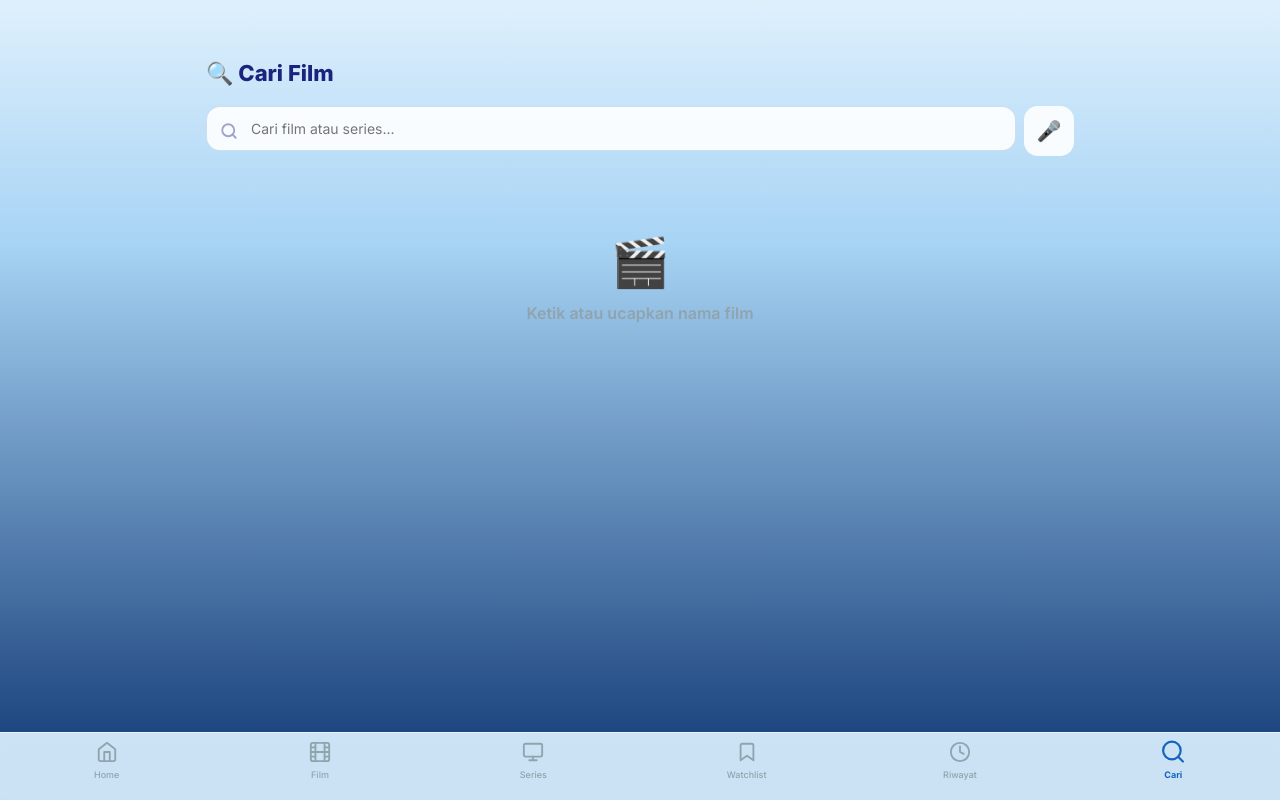
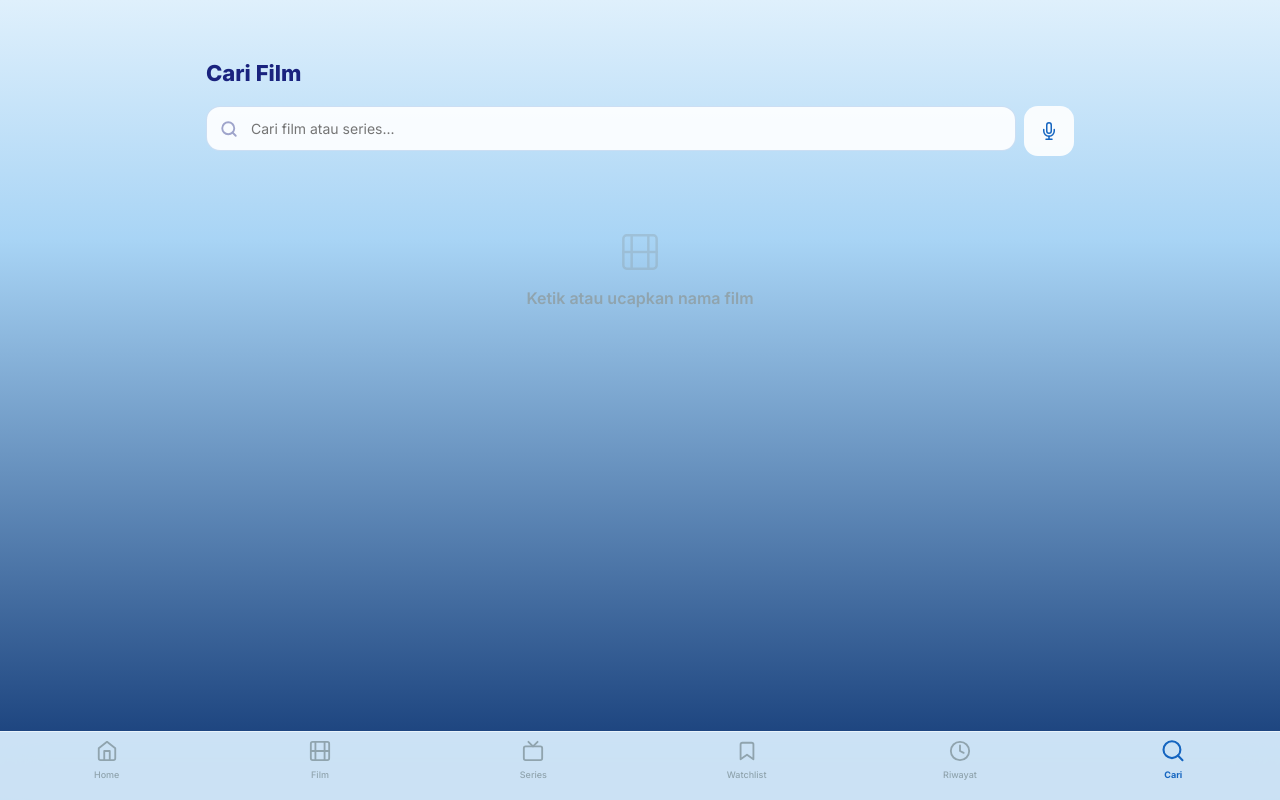
Before and after one commit to egialghazy18-rgb/nzwxfilm, a Next.js app: page /search in a window 1280 px wide. Built offline with nearby package versions, Linux system fonts and the light colour scheme.

Commit message:
fix: ganti semua emoji ke SVG

```diff
--- a/app/components/BottomNav.jsx
+++ b/app/components/BottomNav.jsx
@@ -3,18 +3,17 @@ import { usePathname } from 'next/navigation';
 import { useTheme } from '../context/ThemeContext';
 
 const nav = [
-  { href: '/', label: 'Home', svg: (c) => <svg width="22" height="22" viewBox="0 0 24 24" fill="none" stroke={c} strokeWidth="2" strokeLinecap="round" strokeLinejoin="round"><path d="M3 9l9-7 9 7v11a2 2 0 0 1-2 2H5a2 2 0 0 1-2-2z"/><polyline points="9 22 9 12 15 12 15 22"/></svg> },
-  { href: '/movies', label: 'Film', svg: (c) => <svg width="22" height="22" viewBox="0 0 24 24" fill="none" stroke={c} strokeWidth="2" strokeLinecap="round" strokeLinejoin="round"><rect x="2" y="2" width="20" height="20" rx="2.18"/><line x1="7" y1="2" x2="7" y2="22"/><line x1="17" y1="2" x2="17" y2="22"/><line x1="2" y1="12" x2="22" y2="12"/><line x1="2" y1="7" x2="7" y2="7"/><line x1="2" y1="17" x2="7" y2="17"/><line x1="17" y1="7" x2="22" y2="7"/><line x1="17" y1="17" x2="22" y2="17"/></svg> },
-  { href: '/series', label: 'Series', svg: (c) => <svg width="22" height="22" viewBox="0 0 24 24" fill="none" stroke={c} strokeWidth="2" strokeLinecap="round" strokeLinejoin="round"><rect x="2" y="3" width="20" height="14" rx="2"/><line x1="8" y1="21" x2="16" y2="21"/><line x1="12" y1="17" x2="12" y2="21"/></svg> },
-  { href: '/watchlist', label: 'Watchlist', svg: (c) => <svg width="22" height="22" viewBox="0 0 24 24" fill="none" stroke={c} strokeWidth="2" strokeLinecap="round" strokeLinejoin="round"><path d="M19 21l-7-5-7 5V5a2 2 0 0 1 2-2h10a2 2 0 0 1 2 2z"/></svg> },
-  { href: '/history', label: 'Riwayat', svg: (c) => <svg width="22" height="22" viewBox="0 0 24 24" fill="none" stroke={c} strokeWidth="2" strokeLinecap="round" strokeLinejoin="round"><circle cx="12" cy="12" r="10"/><polyline points="12 6 12 12 16 14"/></svg> },
-  { href: '/search', label: 'Cari', svg: (c) => <svg width="22" height="22" viewBox="0 0 24 24" fill="none" stroke={c} strokeWidth="2" strokeLinecap="round" strokeLinejoin="round"><circle cx="11" cy="11" r="8"/><line x1="21" y1="21" x2="16.65" y2="16.65"/></svg> },
+  { href: '/', label: 'Home', icon: <svg width="22" height="22" viewBox="0 0 24 24" fill="none" stroke="currentColor" strokeWidth="2" strokeLinecap="round" strokeLinejoin="round"><path d="M3 9l9-7 9 7v11a2 2 0 0 1-2 2H5a2 2 0 0 1-2-2z"/><polyline points="9 22 9 12 15 12 15 22"/></svg> },
+  { href: '/movies', label: 'Film', icon: <svg width="22" height="22" viewBox="0 0 24 24" fill="none" stroke="currentColor" strokeWidth="2" strokeLinecap="round" strokeLinejoin="round"><rect x="2" y="2" width="20" height="20" rx="2"/><line x1="7" y1="2" x2="7" y2="22"/><line x1="17" y1="2" x2="17" y2="22"/><line x1="2" y1="12" x2="22" y2="12"/></svg> },
+  { href: '/series', label: 'Series', icon: <svg width="22" height="22" viewBox="0 0 24 24" fill="none" stroke="currentColor" strokeWidth="2" strokeLinecap="round" strokeLinejoin="round"><rect x="2" y="7" width="20" height="15" rx="2"/><polyline points="17 2 12 7 7 2"/></svg> },
+  { href: '/watchlist', label: 'Watchlist', icon: <svg width="22" height="22" viewBox="0 0 24 24" fill="none" stroke="currentColor" strokeWidth="2" strokeLinecap="round" strokeLinejoin="round"><path d="M19 21l-7-5-7 5V5a2 2 0 0 1 2-2h10a2 2 0 0 1 2 2z"/></svg> },
+  { href: '/history', label: 'Riwayat', icon: <svg width="22" height="22" viewBox="0 0 24 24" fill="none" stroke="currentColor" strokeWidth="2" strokeLinecap="round" strokeLinejoin="round"><circle cx="12" cy="12" r="10"/><polyline points="12 6 12 12 16 14"/></svg> },
+  { href: '/search', label: 'Cari', icon: <svg width="22" height="22" viewBox="0 0 24 24" fill="none" stroke="currentColor" strokeWidth="2" strokeLinecap="round" strokeLinejoin="round"><circle cx="11" cy="11" r="8"/><line x1="21" y1="21" x2="16.65" y2="16.65"/></svg> },
 ];
 
 export default function BottomNav() {
   const path = usePathname();
   const { dark } = useTheme();
-
   return (
     <nav style={{
       position: 'fixed', bottom: 0, left: 0, right: 0, zIndex: 200,
@@ -26,13 +25,11 @@ export default function BottomNav() {
     }}>
       {nav.map(n => {
         const active = path === n.href;
-        const color = active ? (dark ? '#4fc3f7' : '#1565c0') : (dark ? 'rgba(255,255,255,0.4)' : '#90a4ae');
+        const color = active ? (dark ? '#4fc3f7' : '#1565c0') : (dark ? 'rgba(255,255,255,0.35)' : '#90a4ae');
         return (
-          <a key={n.href} href={n.href} style={{ display: 'flex', flexDirection: 'column', alignItems: 'center', gap: 2, textDecoration: 'none', flex: 1 }}>
-            <div style={{ transform: active ? 'scale(1.2)' : 'scale(1)', transition: 'all 0.2s' }}>
-              {n.svg(color)}
-            </div>
-            <span style={{ fontSize: 9, fontWeight: active ? 700 : 500, color }}>{n.label}</span>
+          <a key={n.href} href={n.href} style={{ display:'flex',flexDirection:'column',alignItems:'center',gap:3,textDecoration:'none',flex:1,color }}>
+            <div style={{ transform: active ? 'scale(1.15)' : 'scale(1)', transition: 'all 0.2s' }}>{n.icon}</div>
+            <span style={{ fontSize: 9, fontWeight: active ? 700 : 500 }}>{n.label}</span>
           </a>
         );
       })}
--- a/app/search/page.jsx
+++ b/app/search/page.jsx
@@ -5,10 +5,14 @@ import { useTheme } from '../context/ThemeContext';
 const KEY = '3a3f8986432b380633bf9670f5fff60a';
 const IMG = 'https://image.tmdb.org/t/p/w500';
 
+const IconSearch = () => <svg width="18" height="18" viewBox="0 0 24 24" fill="none" stroke="currentColor" strokeWidth="2.5" strokeLinecap="round" strokeLinejoin="round"><circle cx="11" cy="11" r="8"/><line x1="21" y1="21" x2="16.65" y2="16.65"/></svg>;
+const IconMic = ({ color }) => <svg width="18" height="18" viewBox="0 0 24 24" fill="none" stroke={color} strokeWidth="2" strokeLinecap="round" strokeLinejoin="round"><path d="M12 1a3 3 0 0 0-3 3v8a3 3 0 0 0 6 0V4a3 3 0 0 0-3-3z"/><path d="M19 10v2a7 7 0 0 1-14 0v-2"/><line x1="12" y1="19" x2="12" y2="23"/><line x1="8" y1="23" x2="16" y2="23"/></svg>;
+const IconFilm = () => <svg width="40" height="40" viewBox="0 0 24 24" fill="none" stroke="currentColor" strokeWidth="1.5" strokeLinecap="round" strokeLinejoin="round"><rect x="2" y="2" width="20" height="20" rx="2"/><line x1="7" y1="2" x2="7" y2="22"/><line x1="17" y1="2" x2="17" y2="22"/><line x1="2" y1="12" x2="22" y2="12"/></svg>;
+
 export default function SearchPage() {
   const { dark } = useTheme();
   const [query, setQuery] = useState('');
-  const [results, setResults] = useState([]);
+  const [results, setResults] = useState({});
   const [loading, setLoading] = useState(false);
   const [listening, setListening] = useState(false);
   const [tab, setTab] = useState('movie');
@@ -16,7 +20,7 @@ export default function SearchPage() {
   const inputRef = useRef(null);
 
   useEffect(() => {
-    if (!query.trim()) { setResults([]); return; }
+    if (!query.trim()) { setResults({}); return; }
     clearTimeout(debounce.current);
     debounce.current = setTimeout(async () => {
       setLoading(true);
@@ -25,9 +29,7 @@ export default function SearchPage() {
           fetch(`https://api.themoviedb.org/3/search/movie?api_key=${KEY}&language=id-ID&query=${encodeURIComponent(query)}`).then(r=>r.json()),
           fetch(`https://api.themoviedb.org/3/search/tv?api_key=${KEY}&language=id-ID&query=${encodeURIComponent(query)}`).then(r=>r.json()),
         ]);
-        const movies = (rm.results||[]).map(f=>({...f,_type:'movie'}));
-        const tvs = (rt.results||[]).map(f=>({...f,_type:'tv'}));
-        setResults({ movie: movies, tv: tvs });
+        setResults({ movie: (rm.results||[]).map(f=>({...f,_type:'movie'})), tv: (rt.results||[]).map(f=>({...f,_type:'tv'})) });
       } finally { setLoading(false); }
     }, 400);
   }, [query]);
@@ -37,14 +39,9 @@ export default function SearchPage() {
     if (!SR) return alert('Browser kamu tidak support voice search');
     const rec = new SR();
     rec.lang = 'id-ID';
-    rec.interimResults = false;
     rec.onstart = () => setListening(true);
     rec.onend = () => setListening(false);
-    rec.onresult = (e) => {
-      const text = e.results[0][0].transcript;
-      setQuery(text);
-      inputRef.current?.focus();
-    };
+    rec.onresult = (e) => { setQuery(e.results[0][0].transcript); inputRef.current?.focus(); };
     rec.onerror = () => setListening(false);
     rec.start();
   };
@@ -52,86 +49,50 @@ export default function SearchPage() {
   const bg = dark ? 'linear-gradient(180deg,#0a0a1a 0%,#0d1b3e 100%)' : 'linear-gradient(180deg,#dff0fc 0%,#a8d4f5 30%,#0b3270 100%)';
   const txt = dark ? '#fff' : '#1a237e';
   const inputBg = dark ? 'rgba(255,255,255,0.08)' : 'rgba(255,255,255,0.9)';
-  const inputColor = dark ? '#fff' : '#1a237e';
-
   const list = results[tab] || [];
 
   return (
-    <main style={{ minHeight: '100vh', background: bg, paddingBottom: 100 }}>
-      <div style={{ maxWidth: 900, margin: '0 auto', padding: '60px 16px 80px' }}>
-        <h1 style={{ fontSize: 22, fontWeight: 800, color: txt, marginBottom: 20 }}>🔍 Cari Film</h1>
+    <main style={{ minHeight:'100vh',background:bg,paddingBottom:100 }}>
+      <div style={{ maxWidth:900,margin:'0 auto',padding:'60px 16px 80px' }}>
+        <h1 style={{ fontSize:22,fontWeight:800,color:txt,marginBottom:20 }}>Cari Film</h1>
 
-        {/* Search bar + voice */}
-        <div style={{ display: 'flex', gap: 8, marginBottom: 16 }}>
-          <div style={{ flex: 1, position: 'relative' }}>
-            <input
-              ref={inputRef}
-              value={query}
-              onChange={e => setQuery(e.target.value)}
-              placeholder="Cari film atau series..."
-              style={{
-                width: '100%', padding: '13px 16px 13px 44px',
-                borderRadius: 14, border: dark ? '1.5px solid rgba(255,255,255,0.15)' : '1.5px solid rgba(21,101,192,0.2)',
-                background: inputBg, color: inputColor,
-                fontSize: 14, fontFamily: 'Inter,sans-serif',
-                outline: 'none', boxSizing: 'border-box',
-              }}
-            />
-            <svg style={{ position: 'absolute', left: 14, top: '50%', transform: 'translateY(-50%)', opacity: 0.4 }} width="18" height="18" viewBox="0 0 24 24" fill="none" stroke={inputColor} strokeWidth="2.5" strokeLinecap="round" strokeLinejoin="round"><circle cx="11" cy="11" r="8"/><line x1="21" y1="21" x2="16.65" y2="16.65"/></svg>
-            {query && (
-              <button onClick={() => setQuery('')} style={{ position:'absolute',right:12,top:'50%',transform:'translateY(-50%)',background:'none',border:'none',cursor:'pointer',fontSize:18,color:inputColor,opacity:0.5 }}>✕</button>
-            )}
+        <div style={{ display:'flex',gap:8,marginBottom:16 }}>
+          <div style={{ flex:1,position:'relative' }}>
+            <input ref={inputRef} value={query} onChange={e=>setQuery(e.target.value)} placeholder="Cari film atau series..."
+              style={{ width:'100%',padding:'13px 16px 13px 44px',borderRadius:14,border:dark?'1.5px solid rgba(255,255,255,0.15)':'1.5px solid rgba(21,101,192,0.2)',background:inputBg,color:dark?'#fff':'#1a237e',fontSize:14,fontFamily:'Inter,sans-serif',outline:'none',boxSizing:'border-box' }} />
+            <span style={{ position:'absolute',left:14,top:'50%',transform:'translateY(-50%)',opacity:0.4,color:dark?'#fff':'#1a237e' }}><IconSearch /></span>
+            {query && <button onClick={()=>setQuery('')} style={{ position:'absolute',right:12,top:'50%',transform:'translateY(-50%)',background:'none',border:'none',cursor:'pointer',fontSize:16,color:dark?'rgba(255,255,255,0.5)':'#90a4ae' }}>✕</button>}
           </div>
-
-          {/* Voice button */}
-          <button onClick={startVoice} style={{
-            width: 50, height: 50, borderRadius: 14, border: 'none', cursor: 'pointer',
-            background: listening ? '#e53935' : dark ? 'rgba(255,255,255,0.1)' : 'rgba(255,255,255,0.9)',
-            display: 'flex', alignItems: 'center', justifyContent: 'center',
-            fontSize: 20, flexShrink: 0,
-            boxShadow: listening ? '0 0 0 4px rgba(229,57,53,0.3)' : 'none',
-            animation: listening ? 'pulse-red 1s ease-in-out infinite' : 'none',
-            transition: 'all 0.2s',
-          }}>
-            🎤
+          <button onClick={startVoice} style={{ width:50,height:50,borderRadius:14,border:'none',cursor:'pointer',background:listening?'#e53935':dark?'rgba(255,255,255,0.1)':'rgba(255,255,255,0.9)',display:'flex',alignItems:'center',justifyContent:'center',flexShrink:0,boxShadow:listening?'0 0 0 4px rgba(229,57,53,0.3)':'none',transition:'all 0.2s' }}>
+            <IconMic color={listening?'#fff':dark?'#4fc3f7':'#1565c0'} />
           </button>
         </div>
 
         {listening && (
-          <div style={{ textAlign: 'center', padding: '12px', marginBottom: 16, background: dark ? 'rgba(229,57,53,0.15)' : 'rgba(229,57,53,0.08)', borderRadius: 12, color: '#e53935', fontWeight: 600, fontSize: 13 }}>
-            🎤 Mendengarkan... Ucapkan nama film
+          <div style={{ textAlign:'center',padding:12,marginBottom:16,background:'rgba(229,57,53,0.1)',borderRadius:12,color:'#e53935',fontWeight:600,fontSize:13 }}>
+            Mendengarkan... Ucapkan nama film
           </div>
         )}
 
-        {/* Tab movie / tv */}
         {results.movie && (
-          <div style={{ display: 'flex', gap: 8, marginBottom: 16 }}>
-            {[{val:'movie',label:`🎬 Film (${results.movie?.length||0})`},{val:'tv',label:`📺 Series (${results.tv?.length||0})`}].map(t => (
-              <button key={t.val} onClick={() => setTab(t.val)} style={{
-                padding: '8px 18px', borderRadius: 100, border: 'none', cursor: 'pointer',
-                fontWeight: 700, fontSize: 13, fontFamily: 'Inter,sans-serif',
-                background: tab === t.val ? '#1565c0' : dark ? 'rgba(255,255,255,0.1)' : 'rgba(255,255,255,0.7)',
-                color: tab === t.val ? '#fff' : dark ? 'rgba(255,255,255,0.7)' : '#1565c0',
-              }}>{t.label}</button>
+          <div style={{ display:'flex',gap:8,marginBottom:16 }}>
+            {[{val:'movie',label:`Film (${results.movie?.length||0})`},{val:'tv',label:`Series (${results.tv?.length||0})`}].map(t => (
+              <button key={t.val} onClick={()=>setTab(t.val)} style={{ padding:'8px 18px',borderRadius:100,border:'none',cursor:'pointer',fontWeight:700,fontSize:13,fontFamily:'Inter,sans-serif',background:tab===t.val?'#1565c0':dark?'rgba(255,255,255,0.1)':'rgba(255,255,255,0.7)',color:tab===t.val?'#fff':dark?'rgba(255,255,255,0.7)':'#1565c0' }}>{t.label}</button>
             ))}
           </div>
         )}
 
-        {/* Loading skeleton */}
         {loading && (
           <div style={{ display:'grid',gridTemplateColumns:'repeat(auto-fill, minmax(130px, 1fr))',gap:12 }}>
-            {Array.from({length:8}).map((_,i) => (
-              <div key={i} style={{ borderRadius:14,aspectRatio:'2/3',background:dark?'rgba(255,255,255,0.07)':'rgba(0,0,0,0.08)',animation:'pulse 1.5s ease-in-out infinite' }} />
-            ))}
+            {Array.from({length:8}).map((_,i) => <div key={i} style={{ borderRadius:14,aspectRatio:'2/3',background:dark?'rgba(255,255,255,0.07)':'rgba(0,0,0,0.08)',animation:'pulse 1.5s ease-in-out infinite' }} />)}
           </div>
         )}
 
-        {/* Results */}
         {!loading && list.length > 0 && (
-          <div style={{ display: 'grid', gridTemplateColumns: 'repeat(auto-fill, minmax(130px, 1fr))', gap: 12 }}>
+          <div style={{ display:'grid',gridTemplateColumns:'repeat(auto-fill, minmax(130px, 1fr))',gap:12 }}>
             {list.map(f => (
-              <a key={f.id} href={`/watch/${f.id}`} style={{ display: 'block', textDecoration: 'none' }}>
-                <div style={{ borderRadius: 14, overflow: 'hidden', position: 'relative', aspectRatio: '2/3', background: dark?'#1a2744':'#1a3a5c' }}>
+              <a key={f.id} href={`/watch/${f.id}`} style={{ display:'block',textDecoration:'none' }}>
+                <div style={{ borderRadius:14,overflow:'hidden',position:'relative',aspectRatio:'2/3',background:dark?'#1a2744':'#1a3a5c' }}>
                   {f.poster_path && <img src={`${IMG}${f.poster_path}`} alt={f.title||f.name} style={{ width:'100%',height:'100%',objectFit:'cover',display:'block' }} loading="lazy" />}
                   <div style={{ position:'absolute',inset:0,background:'linear-gradient(to top,rgba(0,0,0,0.8) 0%,transparent 50%)' }} />
                   <div style={{ position:'absolute',top:8,right:8,background:'rgba(0,0,0,0.55)',backdropFilter:'blur(4px)',borderRadius:6,padding:'2px 7px',fontSize:10,fontWeight:700,color:'#fff' }}>★ {f.vote_average?.toFixed(1)}</div>
@@ -145,26 +106,21 @@ export default function SearchPage() {
           </div>
         )}
 
-        {/* Empty state */}
         {!loading && query && list.length === 0 && (
-          <div style={{ textAlign: 'center', padding: '60px 0', color: dark?'rgba(255,255,255,0.4)':'#90a4ae' }}>
-            <div style={{ fontSize: 48, marginBottom: 12 }}>🔍</div>
-            <p style={{ fontWeight: 600 }}>Tidak ada hasil untuk "{query}"</p>
+          <div style={{ textAlign:'center',padding:'60px 0',color:dark?'rgba(255,255,255,0.4)':'#90a4ae' }}>
+            <div style={{ marginBottom:12,opacity:0.4 }}><IconFilm /></div>
+            <p style={{ fontWeight:600 }}>Tidak ada hasil untuk "{query}"</p>
           </div>
         )}
 
-        {/* Default state */}
         {!query && (
-          <div style={{ textAlign: 'center', padding: '60px 0', color: dark?'rgba(255,255,255,0.3)':'#90a4ae' }}>
-            <div style={{ fontSize: 48, marginBottom: 12 }}>🎬</div>
-            <p style={{ fontWeight: 600 }}>Ketik atau ucapkan nama film</p>
+          <div style={{ textAlign:'center',padding:'60px 0',color:dark?'rgba(255,255,255,0.3)':'#90a4ae' }}>
+            <div style={{ marginBottom:12,opacity:0.4 }}><IconFilm /></div>
+            <p style={{ fontWeight:600 }}>Ketik atau ucapkan nama film</p>
           </div>
         )}
       </div>
-      <style>{`
-        @keyframes pulse { 0%,100%{opacity:0.5} 50%{opacity:1} }
-        @keyframes pulse-red { 0%,100%{box-shadow:0 0 0 4px rgba(229,57,53,0.3)} 50%{box-shadow:0 0 0 8px rgba(229,57,53,0.15)} }
-      `}</style>
+      <style>{`@keyframes pulse{0%,100%{opacity:0.5}50%{opacity:1}}`}</style>
     </main>
   );
 }
```
Also changed, not shown: app/components/DarkToggle.jsx (+3 -12 lines), app/components/HomeClient.jsx (+36 -41 lines).
